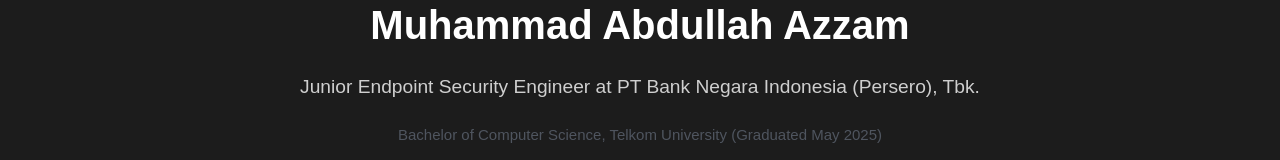
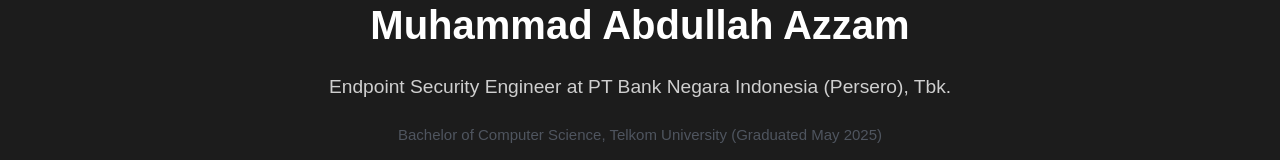
Before and after one commit to dlzams/azzam-web, a Next.js app: page / in a window 1280 px wide. Shown: the part 465-625 px from the top of the page. Built offline with nearby package versions, Linux system fonts and the light colour scheme.

Commit message:
Update HeroSection component

```diff
--- a/src/components/HeroSection.js
+++ b/src/components/HeroSection.js
@@ -97,7 +97,7 @@ const HeroSection = () => {
             {displayText}
           </h1>
           <p>
-            Junior Endpoint Security Engineer at PT Bank Negara Indonesia (Persero), Tbk.
+            Endpoint Security Engineer at PT Bank Negara Indonesia (Persero), Tbk.
           </p>
           <p style={{ fontSize: "15px", color: "#4f555fff" }}>
             Bachelor of Computer Science, Telkom University (Graduated May 2025)
```
